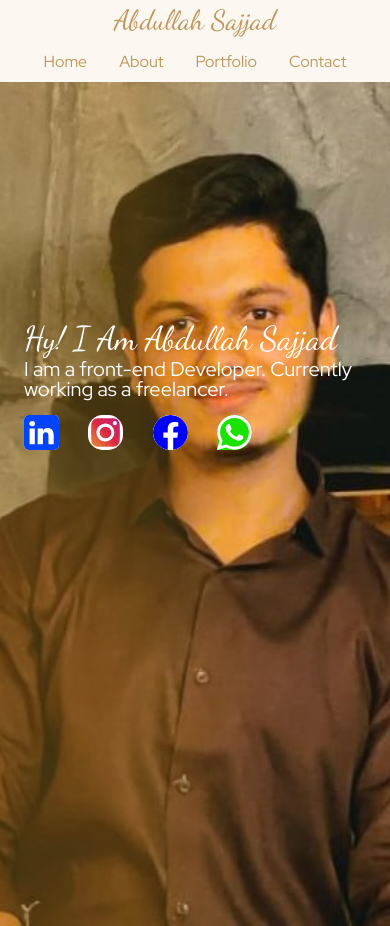
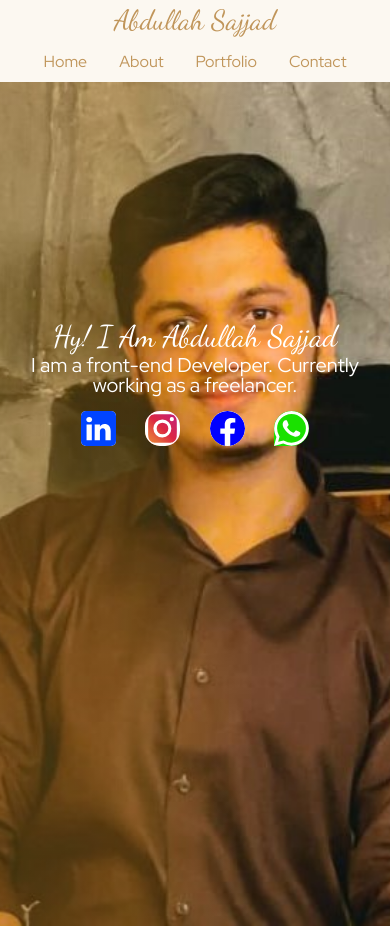
Before and after one commit to abdullahmug2332/Portfolio, a plain HTML site: page index.html in a window 390 px wide. Drawn offline with nearby package versions, Linux system fonts and the light colour scheme.

Commit message:
third commit

```diff
--- a/index.html
+++ b/index.html
@@ -47,41 +47,8 @@
             </div>
         </div>
     </nav>
-    <!-- <div id="mainposter" class="container-fluid bg-success ">
-        <div class="row">
-            <div class="col-lg-6 col-md-7 col-sm-6 offset-md-1 ">
-                <div class="row d-flex flex-column main">
-                    <div class="col  hiaa bfont text-white lh-sm">Hy! I Am Abdullah Sajjad</div>
-                    <div class="col-10  fs-4 lh-1 sfont text-white">I am a front-end Developer. Currently working as a
-                        freelancer.</div>
-                    <div class="col-6 pt-3 d-flex justify-content-between">
-                        <svg xmlns="http://www.w3.org/2000/svg" width="35" height="35" id="linkedin" fill="currentColor"
-                            class="bi bi-linkedin mainicons " viewBox="0 0 16 16">
-                            <path
-                                d="M0 1.146C0 .513.526 0 1.175 0h13.65C15.474 0 16 .513 16 1.146v13.708c0 .633-.526 1.146-1.175 1.146H1.175C.526 16 0 15.487 0 14.854zm4.943 12.248V6.169H2.542v7.225zm-1.2-8.212c.837 0 1.358-.554 1.358-1.248-.015-.709-.52-1.248-1.342-1.248S2.4 3.226 2.4 3.934c0 .694.521 1.248 1.327 1.248zm4.908 8.212V9.359c0-.216.016-.432.08-.586.173-.431.568-.878 1.232-.878.869 0 1.216.662 1.216 1.634v3.865h2.401V9.25c0-2.22-1.184-3.252-2.764-3.252-1.274 0-1.845.7-2.165 1.193v.025h-.016l.016-.025V6.169h-2.4c.03.678 0 7.225 0 7.225z" />
-                        </svg>
-                        <svg xmlns="http://www.w3.org/2000/svg" width="35" height="35" id="insta" fill="currentColor"
-                            class="bi bi-instagram mainicons" viewBox="0 0 16 16">
-                            <path
-                                d="M8 0C5.829 0 5.556.01 4.703.048 3.85.088 3.269.222 2.76.42a3.9 3.9 0 0 0-1.417.923A3.9 3.9 0 0 0 .42 2.76C.222 3.268.087 3.85.048 4.7.01 5.555 0 5.827 0 8.001c0 2.172.01 2.444.048 3.297.04.852.174 1.433.372 1.942.205.526.478.972.923 1.417.444.445.89.719 1.416.923.51.198 1.09.333 1.942.372C5.555 15.99 5.827 16 8 16s2.444-.01 3.298-.048c.851-.04 1.434-.174 1.943-.372a3.9 3.9 0 0 0 1.416-.923c.445-.445.718-.891.923-1.417.197-.509.332-1.09.372-1.942C15.99 10.445 16 10.173 16 8s-.01-2.445-.048-3.299c-.04-.851-.175-1.433-.372-1.941a3.9 3.9 0 0 0-.923-1.417A3.9 3.9 0 0 0 13.24.42c-.51-.198-1.092-.333-1.943-.372C10.443.01 10.172 0 7.998 0zm-.717 1.442h.718c2.136 0 2.389.007 3.232.046.78.035 1.204.166 1.486.275.373.145.64.319.92.599s.453.546.598.92c.11.281.24.705.275 1.485.039.843.047 1.096.047 3.231s-.008 2.389-.047 3.232c-.035.78-.166 1.203-.275 1.485a2.5 2.5 0 0 1-.599.919c-.28.28-.546.453-.92.598-.28.11-.704.24-1.485.276-.843.038-1.096.047-3.232.047s-2.39-.009-3.233-.047c-.78-.036-1.203-.166-1.485-.276a2.5 2.5 0 0 1-.92-.598 2.5 2.5 0 0 1-.6-.92c-.109-.281-.24-.705-.275-1.485-.038-.843-.046-1.096-.046-3.233s.008-2.388.046-3.231c.036-.78.166-1.204.276-1.486.145-.373.319-.64.599-.92s.546-.453.92-.598c.282-.11.705-.24 1.485-.276.738-.034 1.024-.044 2.515-.045zm4.988 1.328a.96.96 0 1 0 0 1.92.96.96 0 0 0 0-1.92m-4.27 1.122a4.109 4.109 0 1 0 0 8.217 4.109 4.109 0 0 0 0-8.217m0 1.441a2.667 2.667 0 1 1 0 5.334 2.667 2.667 0 0 1 0-5.334" />
-                        </svg>
-                        <svg xmlns="http://www.w3.org/2000/svg" width="35" height="35" fill="currentColor"
-                            class="bi bi-facebook mainicons" viewBox="0 0 16 16" id="facebookicon">
-                            <path
-                                d="M16 8.049c0-4.446-3.582-8.05-8-8.05C3.58 0-.002 3.603-.002 8.05c0 4.017 2.926 7.347 6.75 7.951v-5.625h-2.03V8.05H6.75V6.275c0-2.017 1.195-3.131 3.022-3.131.876 0 1.791.157 1.791.157v1.98h-1.009c-.993 0-1.303.621-1.303 1.258v1.51h2.218l-.354 2.326H9.25V16c3.824-.604 6.75-3.934 6.75-7.951" />
-                        </svg>
-                        <svg xmlns="http://www.w3.org/2000/svg" width="35" height="35" id="whatsapp" fill="currentColor"
-                            class="bi bi-whatsapp mainicons" viewBox="0 0 16 16">
-                            <path
-                                d="M13.601 2.326A7.85 7.85 0 0 0 7.994 0C3.627 0 .068 3.558.064 7.926c0 1.399.366 2.76 1.057 3.965L0 16l4.204-1.102a7.9 7.9 0 0 0 3.79.965h.004c4.368 0 7.926-3.558 7.93-7.93A7.9 7.9 0 0 0 13.6 2.326zM7.994 14.521a6.6 6.6 0 0 1-3.356-.92l-.24-.144-2.494.654.666-2.433-.156-.251a6.56 6.56 0 0 1-1.007-3.505c0-3.626 2.957-6.584 6.591-6.584a6.56 6.56 0 0 1 4.66 1.931 6.56 6.56 0 0 1 1.928 4.66c-.004 3.639-2.961 6.592-6.592 6.592m3.615-4.934c-.197-.099-1.17-.578-1.353-.646-.182-.065-.315-.099-.445.099-.133.197-.513.646-.627.775-.114.133-.232.148-.43.05-.197-.1-.836-.308-1.592-.985-.59-.525-.985-1.175-1.103-1.372-.114-.198-.011-.304.088-.403.087-.088.197-.232.296-.346.1-.114.133-.198.198-.33.065-.134.034-.248-.015-.347-.05-.099-.445-1.076-.612-1.47-.16-.389-.323-.335-.445-.34-.114-.007-.247-.007-.38-.007a.73.73 0 0 0-.529.247c-.182.198-.691.677-.691 1.654s.71 1.916.81 2.049c.098.133 1.394 2.132 3.383 2.992.47.205.84.326 1.129.418.475.152.904.129 1.246.08.38-.058 1.171-.48 1.338-.943.164-.464.164-.86.114-.943-.049-.084-.182-.133-.38-.232" />
-                        </svg>
-                    </div>
-                </div>
-            </div>
-        </div>
-    </div> -->
     <div id="mainposter" class="container-fluid bg-success ">
-        <div class="container pt-5 d-flex flex-column ">
+        <div class="container pt-5 d-flex flex-column  maincon ">
             <div class="col  hiaa bfont text-white lh-sm pt-5 ">Hy! I Am Abdullah Sajjad</div>
             <div class="col-md-5  fs-5 lh-1 sfont text-white">I am a front-end Developer. Currently working as a
                 freelancer.</div>
--- a/style.css
+++ b/style.css
@@ -125,12 +125,21 @@ nav{
     .hiaa{
         font-size: 35px;
     }
+    .maincon{
+        text-align: center;
+        align-items:  center;
+    }
 }
 
 /* Extra small devices (phones) */
 @media only screen and (max-width: 575.98px) {
     .hiaa{
-        font-size: 33px;
+        font-size: 30px;
+    }
+    .maincon{
+        text-align: center;
+        align-items:  center;
+
     }
 
 }
```
